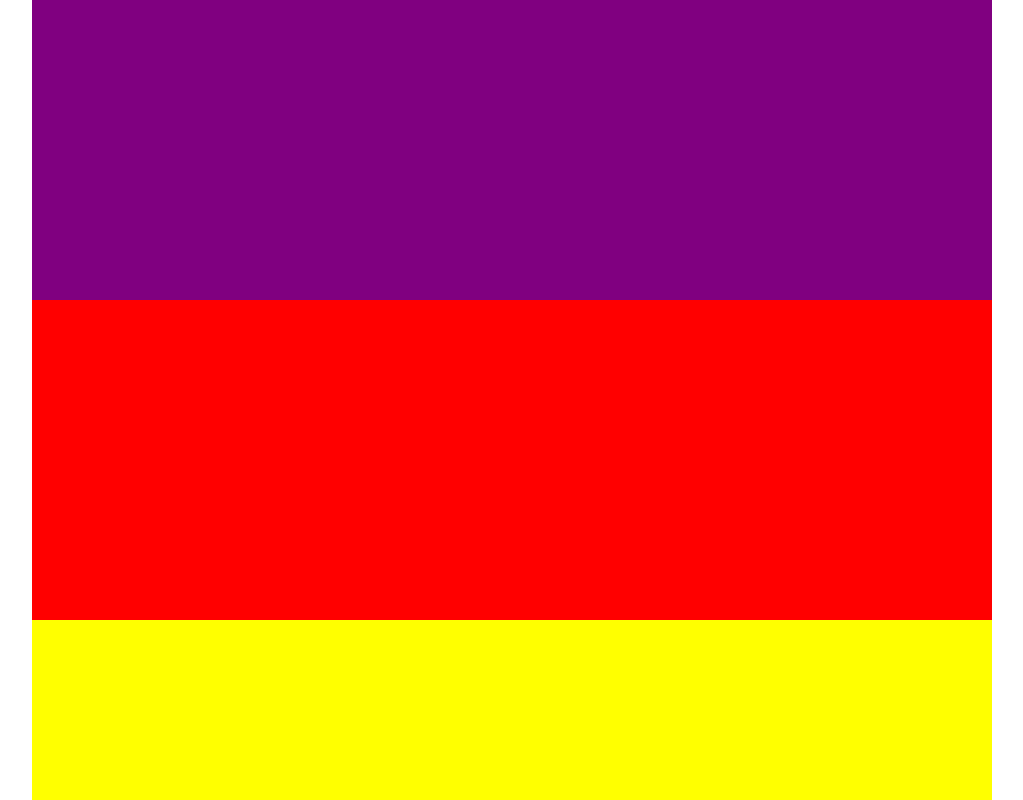
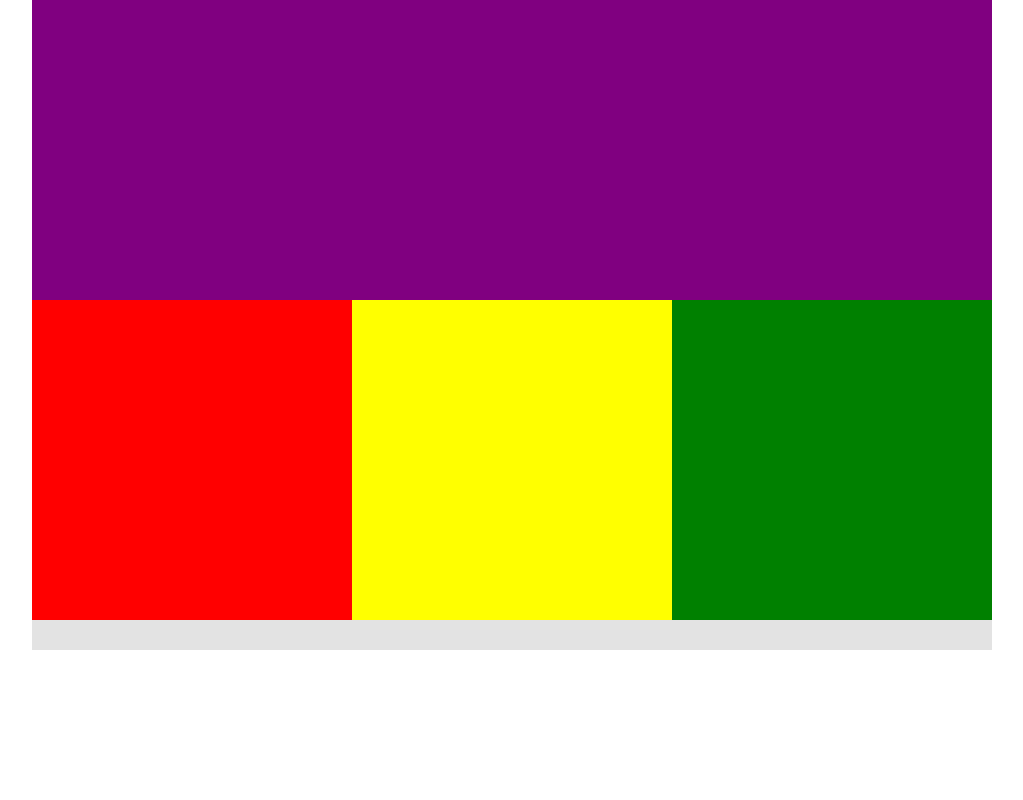
Before and after one commit to KerryLisa/mobile-first-bg-colors, a plain HTML site: page index.html in a window 1280 px wide. Shown: the top 800 px of the page, without its empty margins (128-1151 px from the left). Drawn offline with Linux system fonts and the light colour scheme.

Commit message:
Changed width of columns on tablet and desktop

```diff
--- a/css/main.css
+++ b/css/main.css
@@ -63,6 +63,10 @@ footer {
     background-color: green;
   }
 
+  .col-3 {
+    width: 50%;
+  }
+
   #column-1 {
     background-color: yellow ;
   }
@@ -73,6 +77,7 @@ footer {
 
   #column-3 {
     background-color: purple ;
+    width: 100%;
   }
 
   footer {
@@ -88,6 +93,10 @@ footer {
     background-color: purple ;
   }
 
+  .col-3 {
+    width: 33.33%;
+  }
+
   #column-1 {
     background-color: red ;
   }
@@ -98,6 +107,7 @@ footer {
 
   #column-3 {
     background-color: green ;
+    width: 33.33%;
   }
 
   footer {
```
